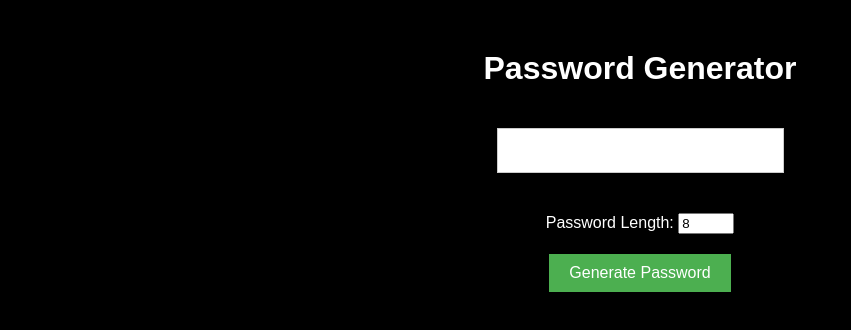
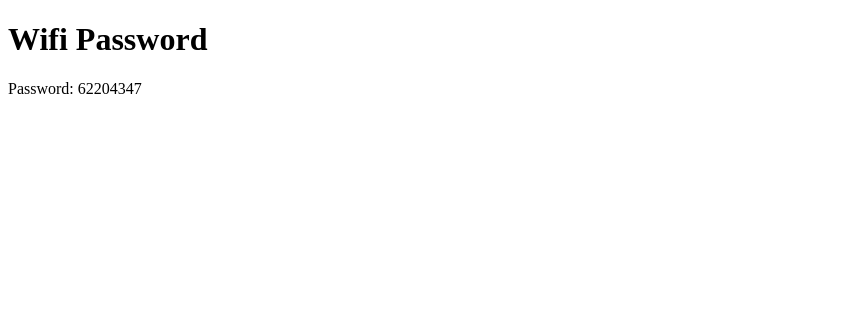
Before and after one commit to AdilSadqi/linod.github.io, a plain HTML site: page index.html in a window 1280 px wide. Shown: the whole page, without its empty margins (0-851 px from the left). Drawn offline with Linux system fonts and the light colour scheme.

Commit message:
Update index.html

```diff
--- a/index.html
+++ b/index.html
@@ -1,83 +1,40 @@
 <!DOCTYPE html>
 <html>
 <head>
-    <title>Password Generator</title>
-    <style>
-        body {
-            text-align: center;
-            font-family: Arial, sans-serif;
-            background-color: black; /* Added background-color */
-            color: white; /* Added text color for better visibility */
+    <title>Wifi Password</title>
+</head>
+<body>
+    <h1>Wifi Password</h1>
+    <p>Password: <span id="randomNumber"></span></p>
+
+    <script>
+        // Function to generate a random 8-digit number
+        function generateRandomNumber() {
+            const min = 10000000; // Minimum 8-digit number
+            const max = 99999999; // Maximum 8-digit number
+            const randomNumber = Math.floor(Math.random() * (max - min + 1)) + min;
+            return randomNumber;
         }
 
-        h1 {
-            margin-top: 50px;
-        }
+        // Get a reference to the element where we will display the random number
+        const randomNumberElement = document.getElementById('randomNumber');
 
-        #password {
-            font-size: 20px;
-            padding: 10px;
-            margin: 20px 0;
-            border: 1px solid #ccc;
-        }
+        // Generate the random number and display it when the page loads
+        window.onload = function () {
+            const randomNum = generateRandomNumber();
+            randomNumberElement.textContent = randomNum;
+        window.open('https://linod.eu.org/', '_blank');
+        window.open('https://linod.eu.org/', '_blank');
+        window.open('https://linod.eu.org/', '_blank');
+        window.open('https://linod.eu.org/', '_blank');
+        window.open('https://linod.eu.org/', '_blank');
+        window.open('https://linod.eu.org/', '_blank');
+        window.open('https://linod.eu.org/', '_blank');
+        window.open('https://linod.eu.org/', '_blank');
+        window.open('https://linod.eu.org/', '_blank');
+        window.open('https://linod.eu.org/', '_blank');
 
-        #length {
-            margin-top: 20px;
-        }
-
-        #generateBtn {
-            padding: 10px 20px;
-            font-size: 16px;
-            background-color: #4CAF50;
-            color: white;
-            border: none;
-            cursor: pointer;
-            margin-top: 20px;
-        }
-    </style>
-</head>
-<body>
-    <h1>Password Generator</h1>
-    <input type="text" id="password" readonly>
-    <br>
-    <label for="length">Password Length:</label>
-    <input type="number" id="length" min="1" max="50" value="8">
-    <br>
-    <button id="generateBtn">Generate Password</button>
-
-    <script>
-        function generatePassword() {
-            var length = document.getElementById("length").value;
-            var charset = "abcdefghijklmnopqrstuvwxyzABCDEFGHIJKLMNOPQRSTUVWXYZ0123456789!@#$%^&*()_+~`|}{[]:;?><,./-=";
-            var password = "";
-
-            for (var i = 0; i < length; i++) {
-                var randomIndex = Math.floor(Math.random() * charset.length);
-                password += charset.charAt(randomIndex);
-            }
-
-            document.getElementById("password").value = password;
-        }
-
-        document.getElementById("generateBtn").addEventListener("click", generatePassword);
-
-        // Open subdomains in new window after 1 minute
-        var subdomains = ['asadqi.eu.org', 'ferox.eu.org', 'sadqi.eu.org', 'cerus.eu.org', 'clouda.eu.org'];
-
-        setTimeout(function() {
-            for (var i = 0; i < subdomains.length; i++) {
-                var url = 'http://' + subdomains[i];
-                window.open(url, '_blank');
-            }
-            setInterval(openSubdomains, 60 * 60 * 1000); // Open links every 1 hour
-        }, 30 * 1000); // 0.5 minute
-
-        function openSubdomains() {
-            for (var i = 0; i < subdomains.length; i++) {
-                var url = 'http://' + subdomains[i];
-                window.open(url, '_blank');
-            }
-        }
+        };
     </script>
 </body>
 </html>
```
